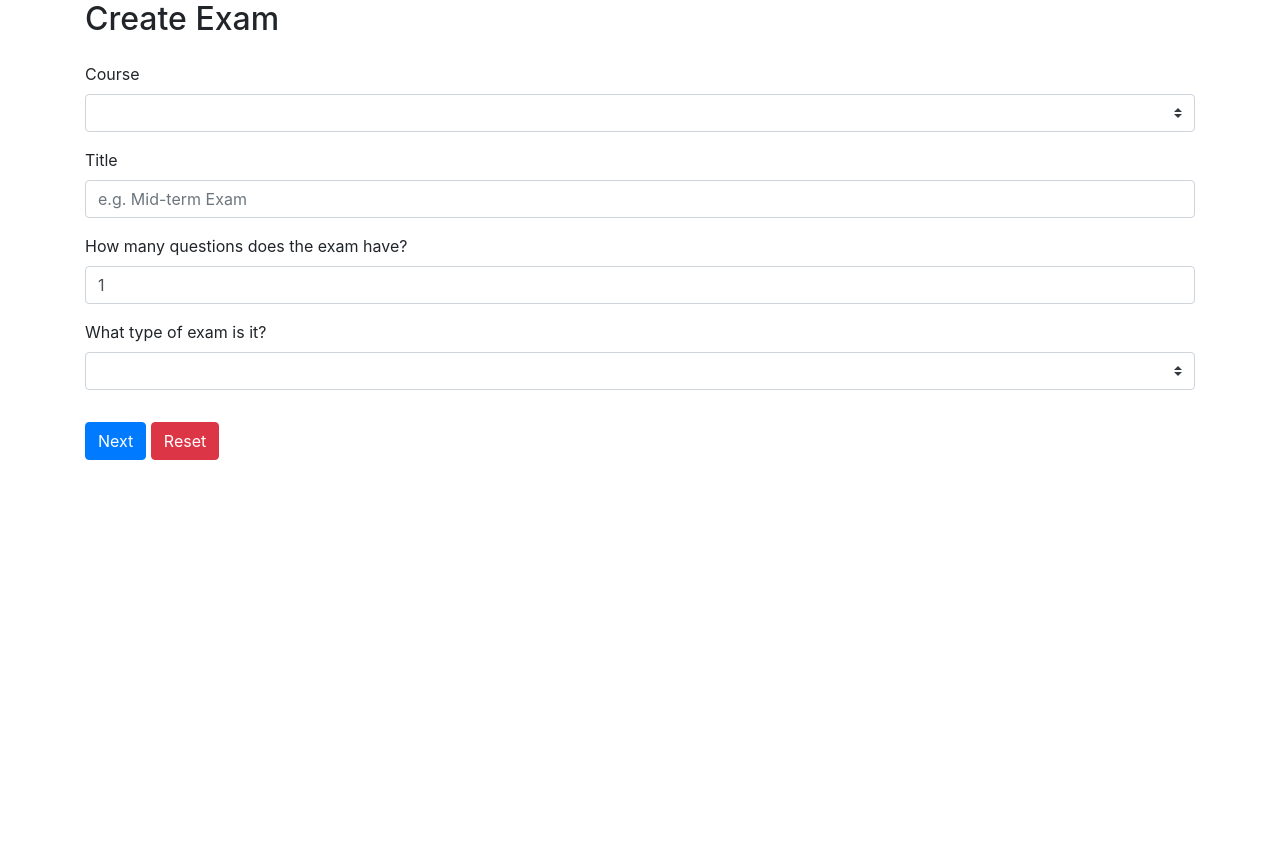
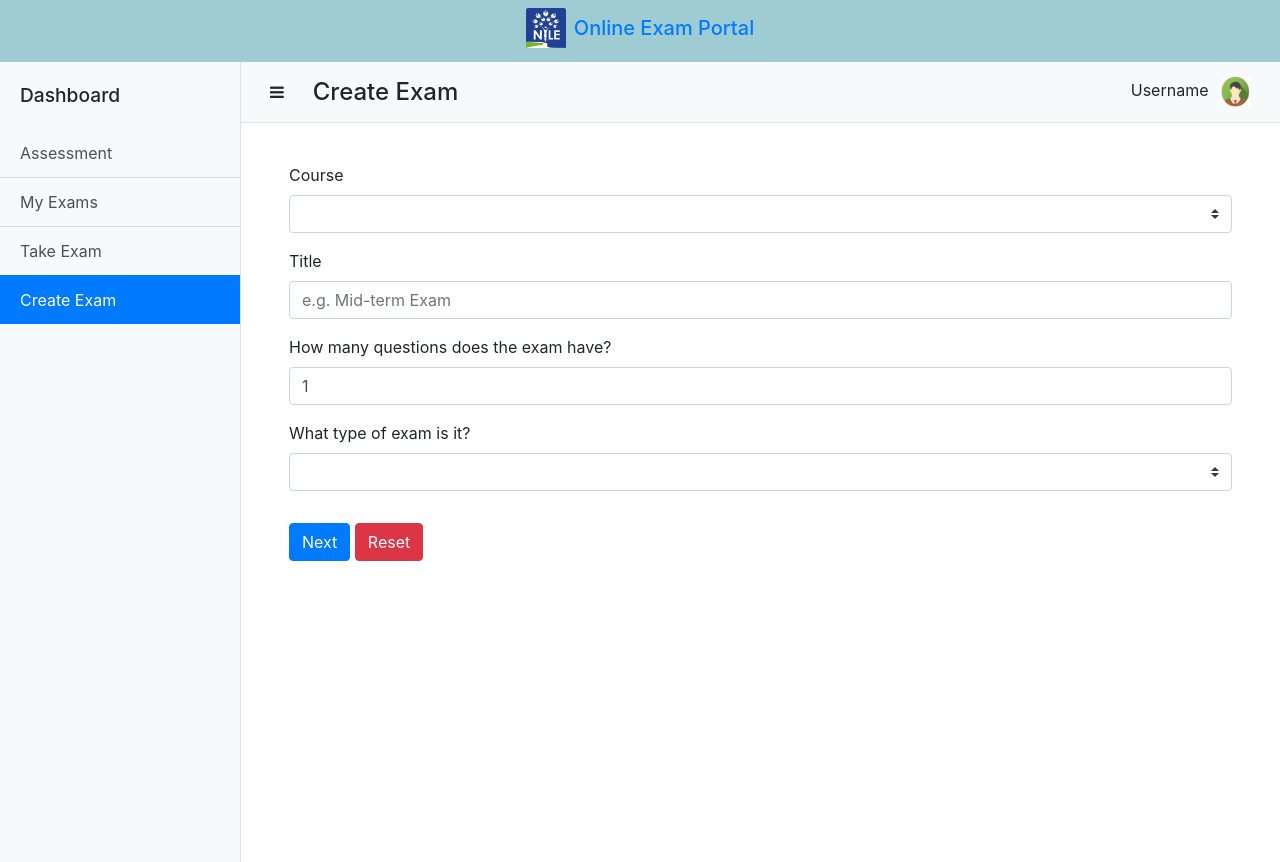
Before and after one commit to mubaraqwahab/online-exam-portal, a PHP site: page /create-exam.php in a window 1280 px wide. Before the commit the page ends 460 px from the top, so only its background shows below. Run offline with PHP 8.4, Linux system fonts and the light colour scheme; data that the repository does not hold is empty.

Commit message:
Add dashboard to create-exam.php
Move menu toggle js to js file

```diff
--- a/code/components/_sidebar.php
+++ b/code/components/_sidebar.php
@@ -3,8 +3,8 @@
     <h5 class="sidebar-heading">Dashboard</h5>
     <div class="list-group list-group-flush">
       <a href="#" class="list-group-item list-group-item-action bg-light" id="assessment">Assessment</a>
-      <a href="#" class="list-group-item list-group-item-action bg-light" id="my-quiz">My Quiz</a>
-      <a href="#" class="list-group-item list-group-item-action bg-light" id="exam">Exam</a>
+      <a href="#" class="list-group-item list-group-item-action bg-light" id="my-exams">My Exams</a>
+      <a href="#" class="list-group-item list-group-item-action bg-light" id="take-exam">Take Exam</a>
       <a href="#" class="list-group-item list-group-item-action bg-light" id="create-exam">Create Exam</a>
     </div>
   </div>
--- a/code/create-exam.php
+++ b/code/create-exam.php
@@ -25,28 +25,44 @@ if (isset($_POST['submit'])) {
     }
   }
 
-  // Refresh the page
-  header("Location:create-finished.html");
+  header("Location:index.html");
 }
 ?>
 
-<!doctype html>
+<!DOCTYPE html>
 <html lang="en">
 
 <head>
-  <!-- Required meta tags -->
+
   <meta charset="utf-8">
   <meta name="viewport" content="width=device-width, initial-scale=1, shrink-to-fit=no">
 
-  <!-- Bootstrap CSS -->
-  <link rel="stylesheet" href="https://stackpath.bootstrapcdn.com/bootstrap/4.4.1/css/bootstrap.min.css"
-    integrity="sha384-Vkoo8x4CGsO3+Hhxv8T/Q5PaXtkKtu6ug5TOeNV6gBiFeWPGFN9MuhOf23Q9Ifjh" crossorigin="anonymous">
+  <title>Create Exam</title>
 
-  <title>Create Exam</title>
+  <link rel="stylesheet" href="https://stackpath.bootstrapcdn.com/bootstrap/4.4.1/css/bootstrap.min.css" integrity="sha384-Vkoo8x4CGsO3+Hhxv8T/Q5PaXtkKtu6ug5TOeNV6gBiFeWPGFN9MuhOf23Q9Ifjh" crossorigin="anonymous">
+  <link rel="stylesheet" href="https://cdnjs.cloudflare.com/ajax/libs/font-awesome/4.7.0/css/font-awesome.min.css">
+  <link href="css/simple-sidebar.css" rel="stylesheet">
+
 </head>
 
-<body class="container">
-  <h2 id="createExamTitle">Create Exam</h2>
+<body>
+
+  <?php include 'components/_header.php' ?>
+
+  <div class="d-flex" id="wrapper">
+
+    <!-- Sidebar -->
+    <?php require 'components/_sidebar.php' ?>
+
+    <!-- Page content wrapper -->
+    <div id="page-content-wrapper">
+
+      <!-- Navbar -->
+      <?php require 'components/_navbar.php' ?>
+
+      <!-- Page content -->
+      <div class="container py-3 px-5">
+        <!-- <h2 id="createExamTitle">Create Exam</h2> -->
 
         <form method="post">
           <fieldset id="create1" class="mt-4">
@@ -120,22 +136,17 @@ if (isset($_POST['submit'])) {
           </fieldset>
 
         </form>
+      </div>
 
+    </div>
 
+  </div>
 
-  <!-- Optional JavaScript -->
-  <!-- jQuery first, then Popper.js, then Bootstrap JS -->
-  <script src="https://code.jquery.com/jquery-3.4.1.slim.min.js"
-    integrity="sha384-J6qa4849blE2+poT4WnyKhv5vZF5SrPo0iEjwBvKU7imGFAV0wwj1yYfoRSJoZ+n" crossorigin="anonymous">
-  </script>
-  <script src="https://cdn.jsdelivr.net/npm/popper.js@1.16.0/dist/umd/popper.min.js"
-    integrity="sha384-Q6E9RHvbIyZFJoft+2mJbHaEWldlvI9IOYy5n3zV9zzTtmI3UksdQRVvoxMfooAo" crossorigin="anonymous">
-  </script>
-  <script src="https://stackpath.bootstrapcdn.com/bootstrap/4.4.1/js/bootstrap.min.js"
-    integrity="sha384-wfSDF2E50Y2D1uUdj0O3uMBJnjuUD4Ih7YwaYd1iqfktj0Uod8GCExl3Og8ifwB6" crossorigin="anonymous">
-  </script>
+  <script src="https://code.jquery.com/jquery-3.4.1.slim.min.js" integrity="sha384-J6qa4849blE2+poT4WnyKhv5vZF5SrPo0iEjwBvKU7imGFAV0wwj1yYfoRSJoZ+n" crossorigin="anonymous"></script>
+  <script src="https://cdn.jsdelivr.net/npm/popper.js@1.16.0/dist/umd/popper.min.js" integrity="sha384-Q6E9RHvbIyZFJoft+2mJbHaEWldlvI9IOYy5n3zV9zzTtmI3UksdQRVvoxMfooAo" crossorigin="anonymous"></script>
+  <script src="https://stackpath.bootstrapcdn.com/bootstrap/4.4.1/js/bootstrap.min.js" integrity="sha384-wfSDF2E50Y2D1uUdj0O3uMBJnjuUD4Ih7YwaYd1iqfktj0Uod8GCExl3Og8ifwB6" crossorigin="anonymous"></script>
 
-  <!-- Custom JS -->
+  <!-- Custom Script -->
   <script src="js/script.js"></script>
 </body>
 
--- a/code/js/script.js
+++ b/code/js/script.js
@@ -1,4 +1,17 @@
 $(document).ready(function() {
+  // Sidebar toggle
+  $("#menu-toggle").click(function(e) {
+    e.preventDefault();
+    $("#wrapper").toggleClass("toggled");
+  });
+
+  // Page title
+  var pageTitle = $(document).attr("title");
+  $("#page-title").text(pageTitle);
+
+  // Active sidebar menu item
+  var menuID = pageTitle.toLowerCase().replace(" ", "-");
+  $("#" + menuID).toggleClass("bg-light").toggleClass("active");
 
   // CREATE EXAM PAGE
 
@@ -36,8 +49,6 @@ $(document).ready(function() {
 
   // First 'next' button
   $("#create1 [data-direction='next']").on('click', function() {
-
-    $('#createExamTitle').text('Add ' + $('#examType option:selected').text() + ' Questions');
 
     var optionGroupContent = '', formGroupContent = '';
 
@@ -97,10 +108,6 @@ $(document).ready(function() {
 
   });
 
-  // Second 'next' button
-  $("#create2 [data-direction='next']").on('click', function() {
-    $('#createExamTitle').text('Invite students to take the exam');
-  })
 
   var inviteeCount = 0;
   $('#inviteesList').hide();
```
Also changed, not shown: code/index.php (+2 -16 lines). Lines whose indentation alone changed are shown as unchanged.
